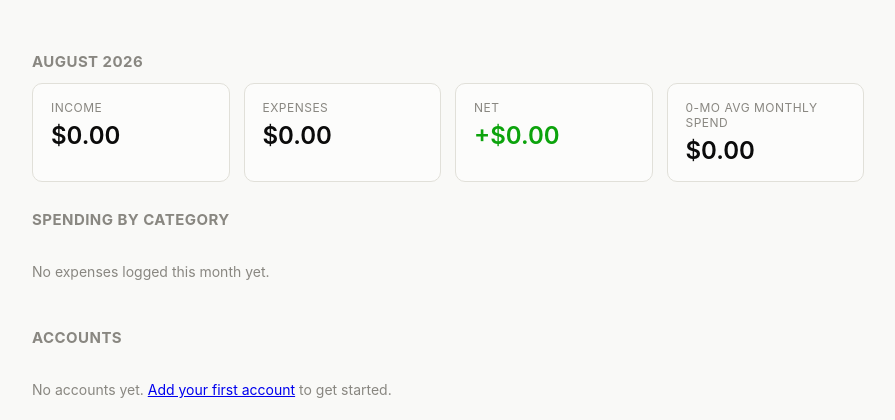
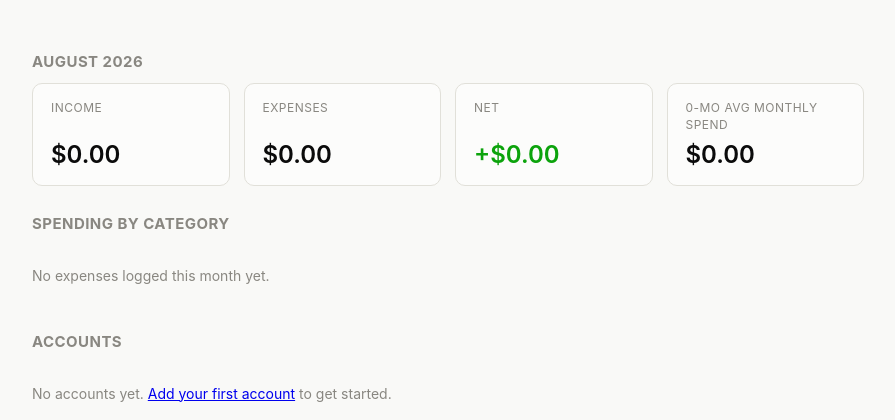
Before and after one commit to SpagetBakemono/Personal-Expense-Tracker, a FastAPI app: page / in a window 1280 px wide. Shown: the part 49-469 px from the top of the page, without its empty margins (192-1087 px from the left). Run offline with FastAPI, Linux system fonts and the light colour scheme; data that the repository does not hold is empty.

Commit message:
Fix dashboard stat card alignment when a label wraps
The "N-mo avg monthly spend" label wraps to two lines while the other
three stat cards stay on one, pushing its value down out of line with
the rest of the row. Reserve two lines' height on every stat label
always, so a wrapping label never misaligns the row.

```diff
--- a/app/static/style.css
+++ b/app/static/style.css
@@ -64,6 +64,11 @@ body {
 
 .stat-label {
   font-size: 12px;
+  line-height: 1.4;
+  /* Reserves 2 lines' height always, so a label that wraps (e.g. "6-mo
+     avg monthly spend") doesn't push its value out of line with cards
+     whose label fits on one line. */
+  min-height: 2.8em;
   text-transform: uppercase;
   letter-spacing: 0.04em;
   color: var(--muted);
```
